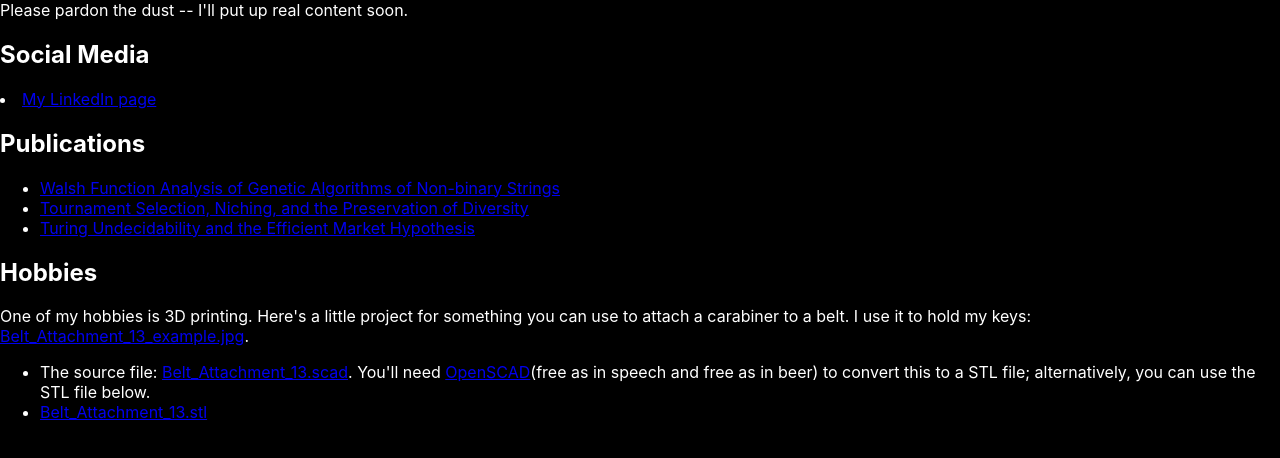
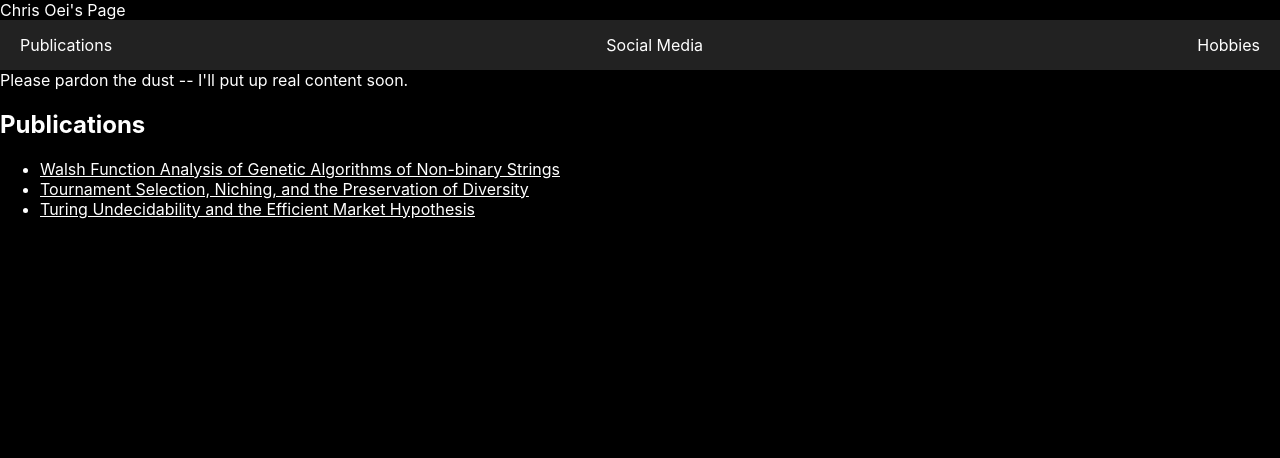
Before and after one commit to chrisoei/christopheroei.com, a React (Create React App) app: page / in a window 1280 px wide. Shown: the top 458 px of the page. Built offline with nearby package versions, Linux system fonts and the light colour scheme.

Commit message:
Add crude navigation using switch statement and useState

```diff
--- a/src/App.css
+++ b/src/App.css
@@ -2,3 +2,34 @@ body {
     background-color: #000000;
     color: #ffffff;
 }
+
+a:link {
+    color: white;
+}
+a:visited {
+    color: green;
+}
+
+.app {
+    display: flex;
+    flex-direction: column;
+}
+
+.app-header {
+    display: flex;
+    align-items: center;
+    background-color: #222;
+    height: 150px;
+    padding: 20px;
+    color: white;
+}
+
+.nav {
+    display: flex;
+    flex-direction: row;
+    justify-content: space-between;
+    align-items: center;
+    padding: 0 20px;
+    height: 50px;
+    background-color: #222222;
+}
--- a/src/App.tsx
+++ b/src/App.tsx
@@ -1,60 +1,50 @@
-import React from 'react'
+import React, { useState } from 'react'
 import './App.css'
 import { blobURL } from './common'
+import { hobbies } from './hobbies'
+import { publications } from './publications'
+import { socialMedia } from './socialMedia'
 
 const App = () => {
+    let [currentPage, setCurrentPage] = useState("publications")
+
+    const handleSection = () => {
+        switch (currentPage) {
+            case "publications":
+                return publications()
+                break
+            case "socialMedia":
+                return socialMedia()
+                break
+            case "hobbies":
+                return hobbies()
+                break
+            default:
+                alert("Bug!")
+        }
+    }
     return (
         <div className="App">
+            <div className="App-header">
+                Chris Oei's Page
+            </div>
+            <div className="nav">
+                <div className="nav-item" onClick={() => {setCurrentPage("publications") } }>
+                    Publications
+                </div>
+                <div className="nav-item" onClick={() => {setCurrentPage("socialMedia") } }>
+                    Social Media
+                </div>
+                <div className="nav-item" onClick={() => { setCurrentPage("hobbies") }}>
+                    Hobbies
+                </div>
+            </div>
+
             Please pardon the dust -- I'll put up real content soon.
 
-            <h2>Social Media</h2>
-            <li>
-                <a href="https://www.linkedin.com/in/oeichris/">My LinkedIn page</a>
-            </li>
+            {handleSection()}
 
-            <h2>Publications</h2>
-            <ul>
-                <li>
-                    <a href={blobURL({
-                        sha2_256: "84dc05ce223b99e6b23aa1a91c2b0216f16353dfcf19f71f9eefdc2c3863654b",
-                        ext: "pdf"
-                    })}>Walsh Function Analysis of Genetic Algorithms of Non-binary Strings</a>
-                </li>
-                <li>
-                    <a href={blobURL({
-                        sha2_256: "d5892c6edc64b7963c3a97e4ab0d785b0b4a040ed47fb9816943610ce825a631",
-                        ext: "pdf"
-                    })}>Tournament Selection, Niching, and the Preservation of Diversity</a>
-                </li>
-                <li>
-                    <a href={blobURL({
-                        sha2_256: "bbfae219246fa05f2e4df0181ca892157e39752ca80ecf6c1992d18c2c42e899",
-                        ext: "pdf"
-                    })}>Turing Undecidability and the Efficient Market Hypothesis</a>
-                </li>
-            </ul>
 
-            <h2>Hobbies</h2>
-            One of my hobbies is 3D printing. Here's a little project for something you can use to attach a carabiner to a belt.
-            I use it to hold my keys: <a href={blobURL({
-                sha2_256: "0520269efad016fc44af5af44b6ef776d104bddd169aefe327bddcf6520da8ef",
-                ext: "jpg"
-            })}>Belt_Attachment_13_example.jpg</a>.
-            <ul>
-                <li>
-                    The source file: <a href={blobURL({
-                        sha2_256: "e26d618a8be31497ccf0cfc95e5bafc4c6754081903d57d9c82652e63548e47f",
-                        ext: "scad"
-                    })}>Belt_Attachment_13.scad</a>. You'll need <a href="https://openscad.org/">OpenSCAD</a>
-                    (free as in speech and free as in beer) to convert this to a STL file; alternatively, you can use the STL file below.
-                </li>
-                <li>
-                    <a href={blobURL({
-                        sha2_256: "c25b604dbe410f5c107229ec83cf3b9b6bb82d8d178d6be42f541a8f3ba8c737",
-                        ext: "stl"
-                    })}>Belt_Attachment_13.stl</a>
-                </li>
-            </ul>
         </div>
     );
 }
--- /dev/null
+++ b/src/hobbies.tsx
@@ -0,0 +1,32 @@
+import { blobURL } from "./common"
+
+export const hobbies = () => {
+    return (
+        <div className="hobbies">
+
+            <h2>Hobbies</h2>
+            One of my hobbies is 3D printing. Here's a little project for something you can use to attach a carabiner to a belt.
+            I use it to hold my keys: <a href={blobURL({
+                sha2_256: "0520269efad016fc44af5af44b6ef776d104bddd169aefe327bddcf6520da8ef",
+                ext: "jpg"
+            })}>Belt_Attachment_13_example.jpg</a>.
+            <ul>
+                <li>
+                    The source file: <a href={blobURL({
+                        sha2_256: "e26d618a8be31497ccf0cfc95e5bafc4c6754081903d57d9c82652e63548e47f",
+                        ext: "scad"
+                    })}>Belt_Attachment_13.scad</a>. You'll need <a href="https://openscad.org/">OpenSCAD</a>
+                    (free as in speech and free as in beer) to convert this to a STL file; alternatively, you can use the STL file below.
+                </li>
+                <li>
+                    <a href={blobURL({
+                        sha2_256: "c25b604dbe410f5c107229ec83cf3b9b6bb82d8d178d6be42f541a8f3ba8c737",
+                        ext: "stl"
+                    })}>Belt_Attachment_13.stl</a>
+                </li>
+            </ul>
+        </div>
+    )
+
+
+}
--- /dev/null
+++ b/src/publications.tsx
@@ -0,0 +1,29 @@
+
+import { blobURL } from "./common"
+
+export const publications = () => {
+    return (<div className="publications">
+        <h2>Publications</h2>
+        <ul>
+            <li>
+                <a href={blobURL({
+                    sha2_256: "84dc05ce223b99e6b23aa1a91c2b0216f16353dfcf19f71f9eefdc2c3863654b",
+                    ext: "pdf"
+                })}>Walsh Function Analysis of Genetic Algorithms of Non-binary Strings</a>
+            </li>
+            <li>
+                <a href={blobURL({
+                    sha2_256: "d5892c6edc64b7963c3a97e4ab0d785b0b4a040ed47fb9816943610ce825a631",
+                    ext: "pdf"
+                })}>Tournament Selection, Niching, and the Preservation of Diversity</a>
+            </li>
+            <li>
+                <a href={blobURL({
+                    sha2_256: "bbfae219246fa05f2e4df0181ca892157e39752ca80ecf6c1992d18c2c42e899",
+                    ext: "pdf"
+                })}>Turing Undecidability and the Efficient Market Hypothesis</a>
+            </li>
+        </ul>
+    </div>
+    )
+}
--- /dev/null
+++ b/src/socialMedia.tsx
@@ -0,0 +1,14 @@
+
+export const socialMedia = () => {
+    return (
+        <div className="social-media">
+
+            <h2>Social Media</h2>
+            <li>
+                <a href="https://www.linkedin.com/in/oeichris/">My LinkedIn page</a>
+            </li>
+        </div>
+    )
+
+
+}
```
